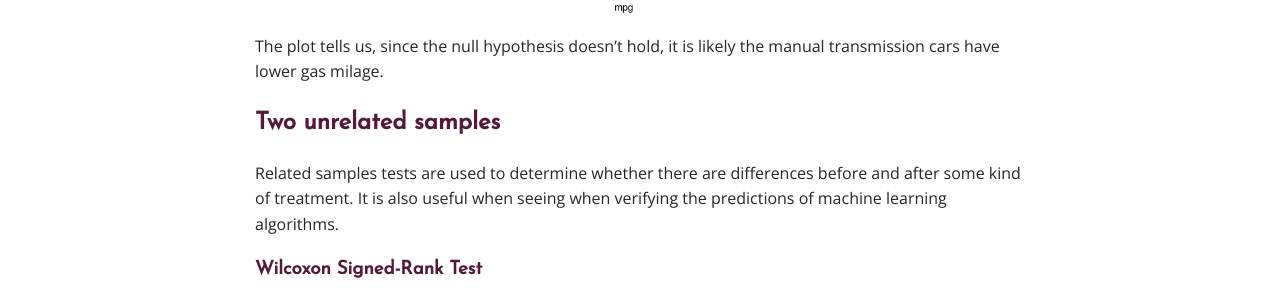
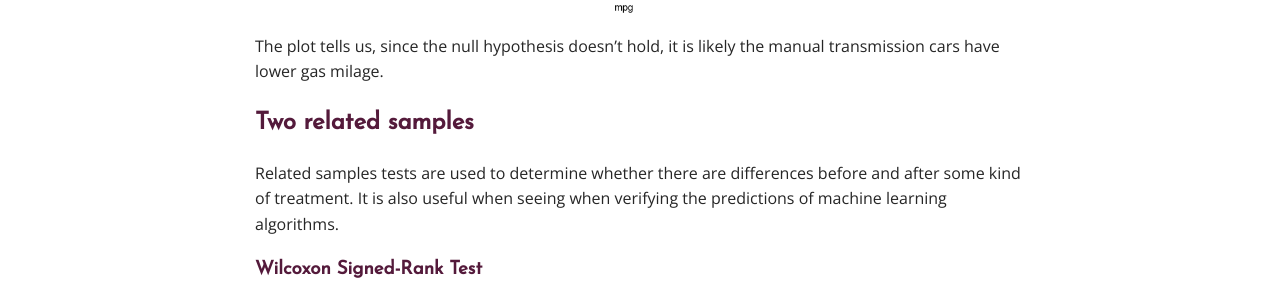
Before and after one commit to mark-me/mark-me.github.io, a Jekyll site: the page built from _pages/tutorials/statistical-tests/statistical-tests-ordinal.md, in a window 1280 px wide and 900 px high, scrolled down 3483 px. Shown: the part 276-575 px from the top of the window. Built offline with Jekyll 4.4.1, drawn with Linux system fonts in a browser that asks for light colours; nearby versions of some CDN libraries; comment, search, counter and statistics services are not loaded.

Commit message:
Update statistical-tests-ordinal.md

```diff
--- a/_pages/tutorials/statistical-tests/statistical-tests-ordinal.md
+++ b/_pages/tutorials/statistical-tests/statistical-tests-ordinal.md
@@ -123,7 +123,7 @@ mtcars %>%
 {: refdef}
 The plot tells us, since the null hypothesis doesn't hold, it is likely the manual transmission cars have lower gas milage.
 
-## Two unrelated samples
+## Two related samples
 
 Related samples tests are used to determine whether there are differences before and after some kind of treatment. It is also useful when seeing when verifying the predictions of machine learning algorithms.
 
```
